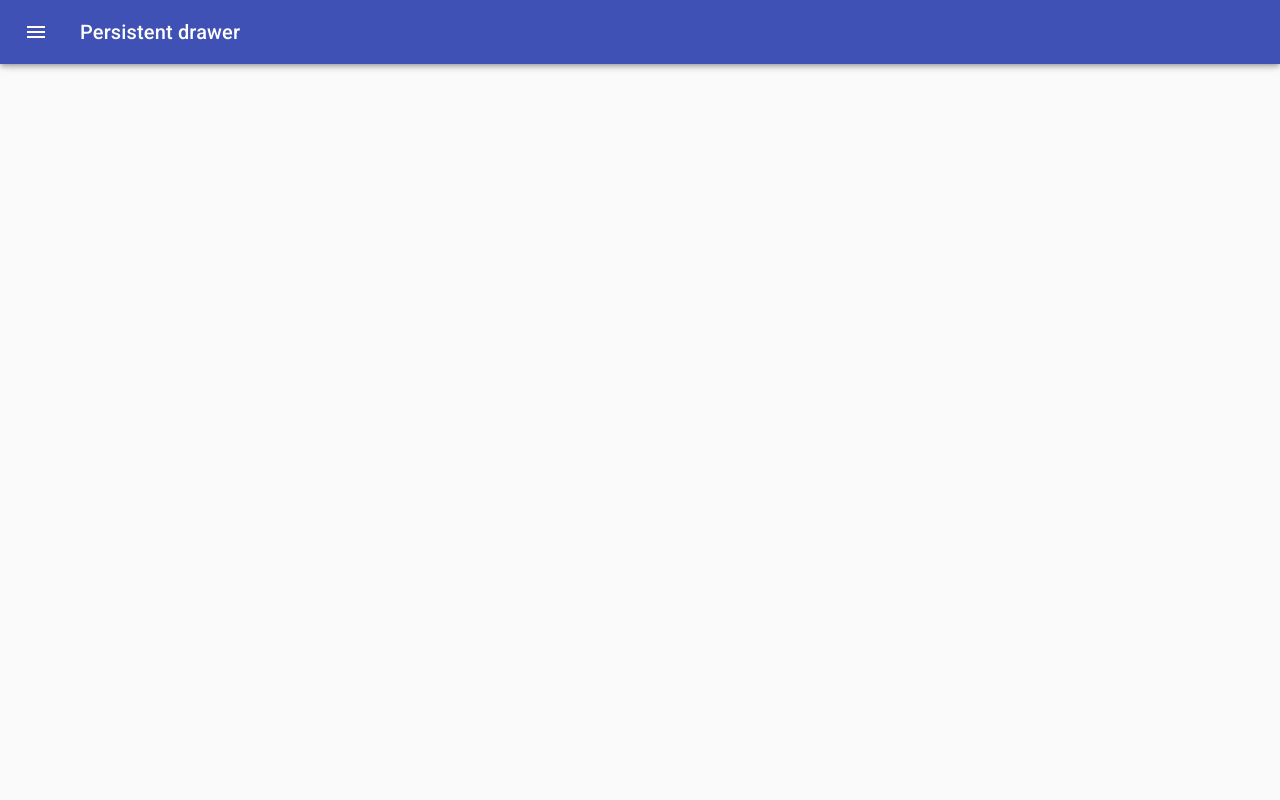
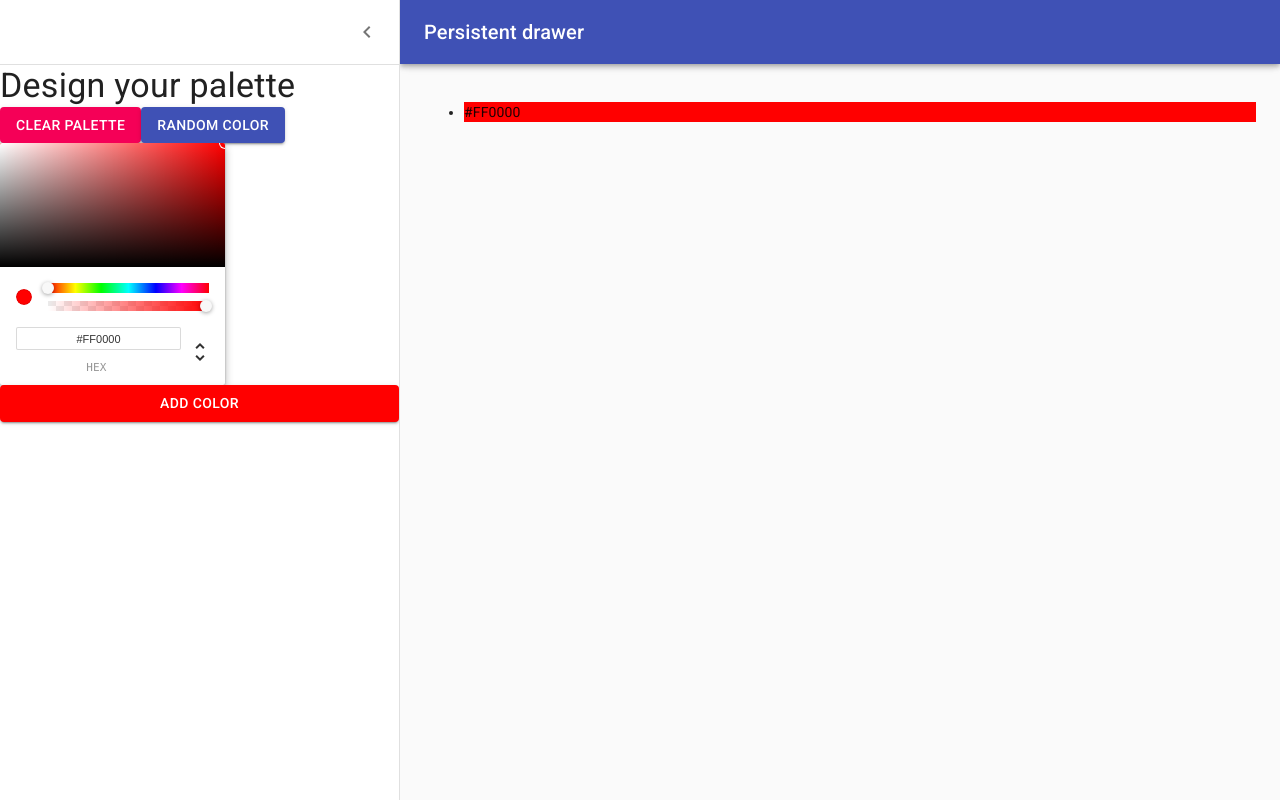
Before and after one commit to RenzoMurinaCadierno/React-RNMCColors, a React (Create React App) app: page /palette/new in a window 1280 px wide. Built offline with nearby package versions, Linux system fonts and the light colour scheme.

Commit message:
ColorPicker linked to AddColor button

```diff
--- a/package.json
+++ b/package.json
@@ -12,6 +12,7 @@
     "chroma-js": "^2.1.0",
     "rc-slider": "^9.2.4",
     "react": "^16.13.1",
+    "react-color": "^2.18.0",
     "react-copy-to-clipboard": "^5.0.2",
     "react-dom": "^16.13.1",
     "react-router-dom": "^5.1.2",
--- a/src/containers/NewPaletteForm/NewPaletteForm.js
+++ b/src/containers/NewPaletteForm/NewPaletteForm.js
@@ -1,6 +1,7 @@
 import React, { Component } from 'react';
 import classNames from 'classnames';
 import { withStyles } from '@material-ui/core/styles';
+import Button from '@material-ui/core/Button'
 import Drawer from '@material-ui/core/Drawer';
 import CssBaseline from '@material-ui/core/CssBaseline';
 import AppBar from '@material-ui/core/AppBar';
@@ -10,8 +11,9 @@ import Divider from '@material-ui/core/Divider';
 import IconButton from '@material-ui/core/IconButton';
 import MenuIcon from '@material-ui/icons/Menu';
 import ChevronLeftIcon from '@material-ui/icons/ChevronLeft';
+import { ChromePicker } from 'react-color'
 
-const drawerWidth = 240;
+const drawerWidth = 400;
 
 const styles = theme => ({
   root: {
@@ -54,7 +56,7 @@ const styles = theme => ({
   },
   content: {
     flexGrow: 1,
-    padding: theme.spacing.unit * 3,
+    padding: theme.spacing(3),
     transition: theme.transitions.create('margin', {
       easing: theme.transitions.easing.sharp,
       duration: theme.transitions.duration.leavingScreen,
@@ -72,9 +74,23 @@ const styles = theme => ({
 
 
 class NewPaletteForm extends Component {
-  state = {
-    open: false,
-  };
+
+  constructor(props) {
+    super(props)
+    this.state = {
+      open: true, currentColor: 'red', colors: ['#FF0000']
+    }
+  }
+
+  updateCurrentColor = newColor => {
+    this.setState({ currentColor: newColor.hex })
+  }
+
+  createColor = () => {
+    this.setState({ colors: [
+      ...this.state.colors, this.state.currentColor
+    ]})
+  }
 
   handleDrawerOpen = () => {
     this.setState({ open: true });
@@ -86,7 +102,7 @@ class NewPaletteForm extends Component {
 
   render() {
     const { classes } = this.props;
-    const { open } = this.state;
+    const { open, currentColor } = this.state;
 
     return (
       <div className={classes.root}>
@@ -124,6 +140,26 @@ class NewPaletteForm extends Component {
             </IconButton>
           </div>
           <Divider />
+          <Typography variant='h4'> Design your palette </Typography>
+          <div>
+            <Button variant='contained' color='secondary'>
+              Clear Palette
+            </Button>
+            <Button variant='contained' color='primary'>
+              Random Color
+            </Button>
+          </div>
+          <ChromePicker
+            color={currentColor}
+            onChangeComplete={this.updateCurrentColor}
+          />
+          <Button
+            variant='contained' color='primary'
+            style={{ backgroundColor: this.state.currentColor }}
+            onClick={this.createColor}
+          >
+            Add color
+          </Button>
         </Drawer>
         <main
           className={classNames(classes.content, {
@@ -131,7 +167,11 @@ class NewPaletteForm extends Component {
           })}
         >
           <div className={classes.drawerHeader} />
-
+          <ul>
+            {this.state.colors.map(c =>
+              <li style={{ backgroundColor: c }}> {c} </li>
+            )}
+          </ul>
         </main>
       </div>
     );
```
Also changed, not shown: 1 other file (tests, documents, lock files or other folders).
